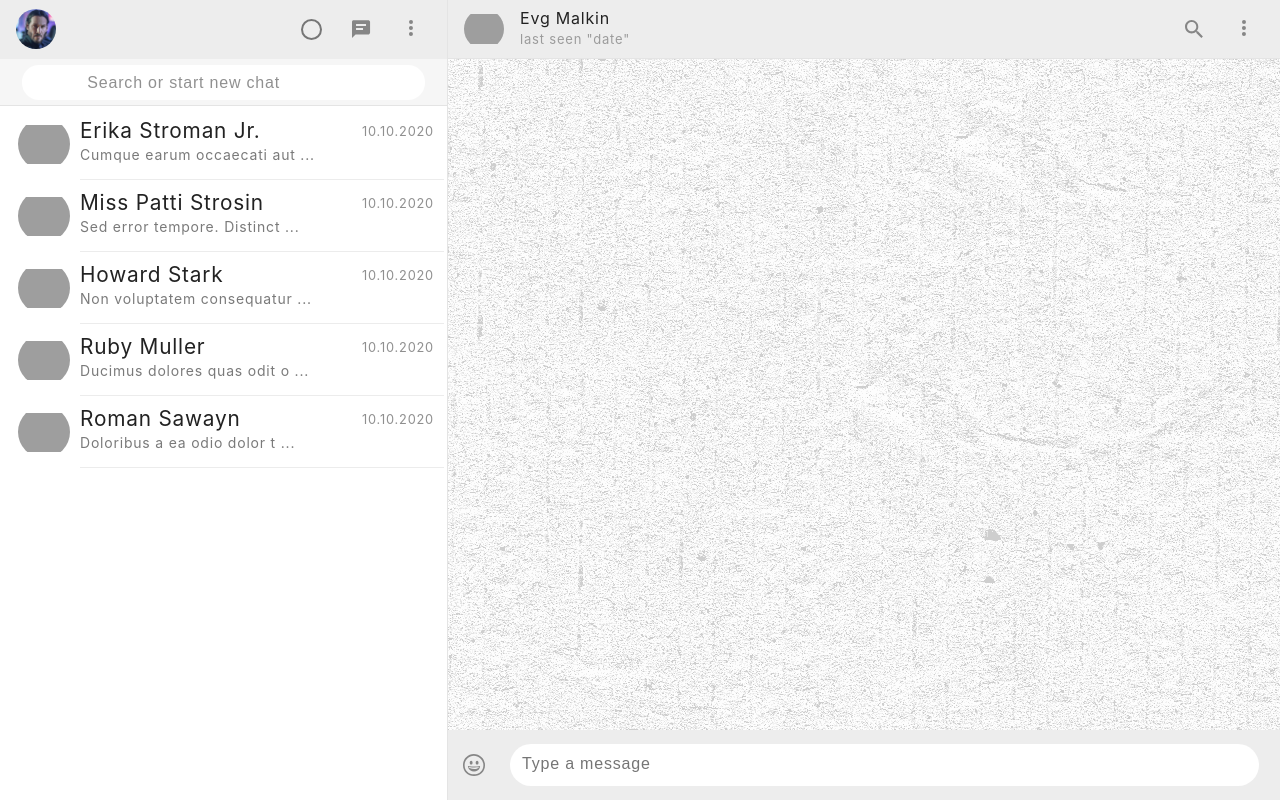
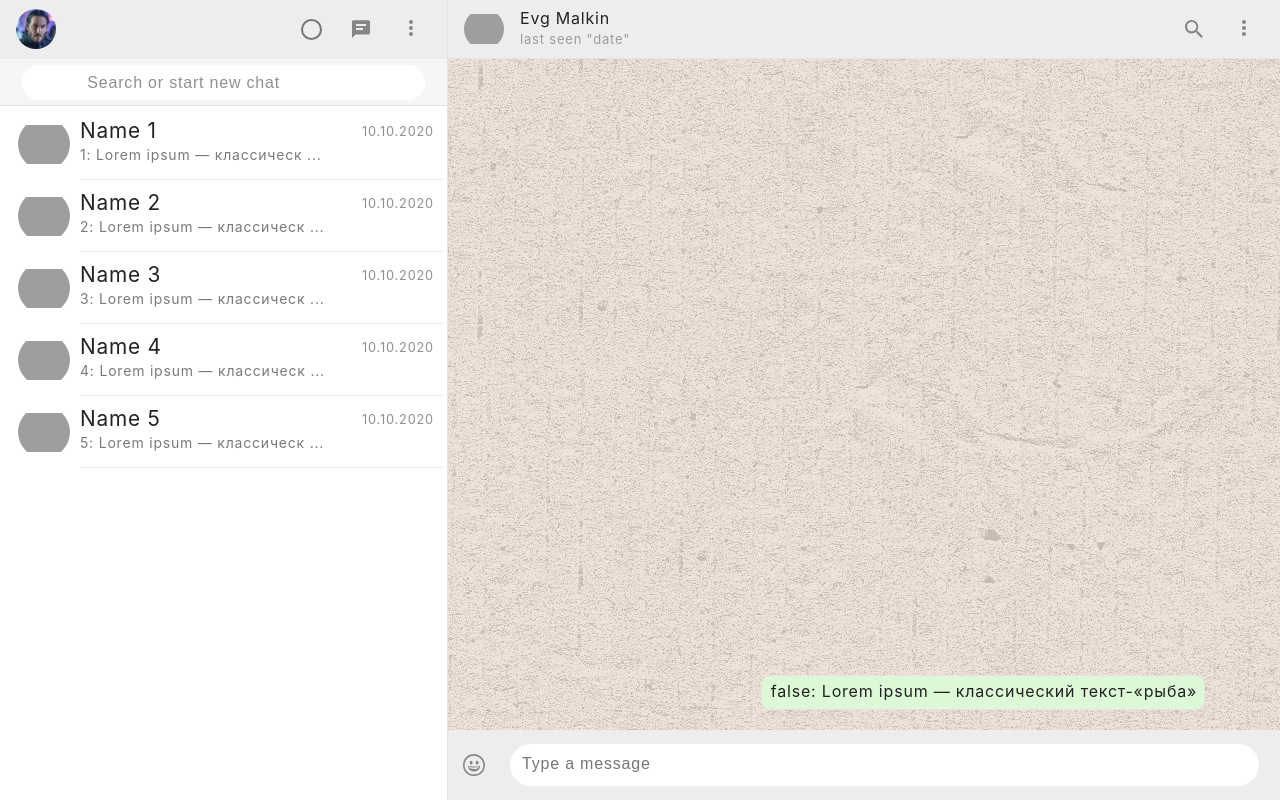
Before and after one commit to yygthb/whatsApp-demo, a React (Create React App) app: page / in a window 1280 px wide. Built offline with nearby package versions, Linux system fonts and the light colour scheme; grey boxes are pictures that could not be loaded.

Commit message:
color incoming-outgoing messages

```diff
--- a/src/App.js
+++ b/src/App.js
@@ -12,10 +12,15 @@ function App() {
   const [owner, setOwner] = useState(loadOwnerInfo())
   // load dialogs from remote server
   const [dialogs, setDialogs] = useState(createDialogs(5))
+
   // selecting active dialog from dialogs
   const [dialog, setDialog] = useState({
     userId: 999,
     userName: 'Evg Malkin',
+    userLastMessage: {
+      incoming: false,
+      text: 'Lorem ipsum — классический текст-«рыба»'
+    }
   })
 
   // get dialog from DialogsComponent and push it to ContentComponent
--- a/src/components/Content/ActiveDialog/ActiveDialog.css
+++ b/src/components/Content/ActiveDialog/ActiveDialog.css
@@ -76,9 +76,9 @@
     width: 100%;
     height: 100%;
     background-image: url(/images/wallpaper-min.png);
-    opacity: .4;
+    opacity: .7;
 }
-/* .activedialog__content_background::after {
+.activedialog__content_background::after {
   display: block;
   content: '';
   position: absolute;
@@ -87,8 +87,8 @@
   width: 100%;
   height: 100%;
   background-color: var(--content-dialogs-background-color);
-  opacity: .2;
-} */
+  opacity: .5;
+}
 
 .content__main {
   position: absolute;
@@ -96,6 +96,54 @@
   height: 100%;
   top: 0;
   left: 0;
+
+  display: flex;
+  flex-direction: column;
+
+  overflow-y: scroll;
+}
+
+.content__main_messages {
+  margin: auto 0 0;
+  padding: 0 9% 8px 9%;
+}
+
+.content__message {
+  margin-bottom: 12px;
+  padding: 6px 7px 8px 9px;
+  max-width: 65%;
+  border: 1px solid var(--sidebar-border-color);
+  border-radius: 9px;
+}
+
+.content__message.incoming {
+  float: left;
+  background-color: var(--message-incoming-background);
+}
+
+.content__message.outgoing {
+  float: right;
+  background-color: var(--message-outgoing-background);
+}
+
+.content__message_text {
+
+}
+
+@media only screen and (max-width: 1300px) {
+  .content__message {
+    max-width: 75%;
+  }
+}
+@media only screen and (max-width: 1024px) {
+  .content__message {
+    max-width: 85%;
+  }
+}
+@media only screen and (max-width: 900px) {
+  .content__message {
+    max-width: 95%;
+  }
 }
 
 /* ------------------------Footer------------------------ */
--- a/src/components/Content/ActiveDialog/ActiveDialog.js
+++ b/src/components/Content/ActiveDialog/ActiveDialog.js
@@ -26,9 +26,23 @@ export default function ActiveDialog ({dialog}) {
       </header>
       <main className="activedialog__content">
         <div className="activedialog__content_background"></div>
-        <div className="content__main">
-          {dialog.userLastMessage}
-        </div>
+        {
+          dialog.userLastMessage ?
+            <div className="content__main">
+              <div className="content__main_messages">
+                {/* <div className="content__message outgoing"> */}
+                <div className={
+                  dialog.userLastMessage.incoming ? `content__message incoming` : `content__message outgoing`
+                }>
+                  <div className="content__message_text">
+                    {`${dialog.userLastMessage.incoming}: ${dialog.userLastMessage.text}`}
+                  </div>
+                </div>
+              </div>
+            </div>
+          :
+            <span></span>
+        }
 
       </main>
       <footer className="activedialog__footer">
@@ -38,9 +52,7 @@ export default function ActiveDialog ({dialog}) {
         <div className="footer__input">
           <input className="input__message"
             placeholder="Type a message"
-          >
-
-          </input>
+          ></input>
         </div>
       </footer>
     </div>
--- a/src/components/Sidebar/Dialogs/Dialog/Dialog.js
+++ b/src/components/Sidebar/Dialogs/Dialog/Dialog.js
@@ -35,7 +35,7 @@ const Dialog = ({dialog}) => {
             <div className="contact__lastmessage_text">
               <p>
                 {/* last message text ... */}
-                {cutLastMessage(dialog.userLastMessage)}
+                {cutLastMessage(dialog.userLastMessage.text)}
               </p>
             </div>
             <div className="dialog__settings_wrap">
--- a/src/index.css
+++ b/src/index.css
@@ -32,9 +32,11 @@ code {
   --background-top-height: 125px;
   --background-mid-color: #d9dbd5;
   --content-main-background-color: #f8f9fb;
-  --content-dialogs-background-color: #e5ddd5;
+  --content-dialogs-background-color: #daba9b;
   --intro-secondary: rgba(0, 0, 0, 0.45);
   --header-control-background: #d5d5d5;
+  --message-incoming-background: white;
+  --message-outgoing-background: #dcf8d6;
   --page-shadow-rgb: rgb(162, 162, 162);
   --page-margin-top: 19px;
   --page-margin-top-bottom: 38px;
--- a/src/state/state.dialogs.js
+++ b/src/state/state.dialogs.js
@@ -3,6 +3,10 @@
 import faker from 'faker'
 
 const avatarDefault = '/images/avatar-default.png'
+
+const randomBoolean = () => {
+  return Math.random() >= 0.5
+}
 
 export default function createDialogs (num) {
   const arr = []
@@ -10,11 +14,18 @@ export default function createDialogs (num) {
     arr.push(
       {
         userId: i,
-        // userName: `Name ${i}`
-        userName: faker.name.findName(),
+        userName: `Name ${i}`,
+        // userName: faker.name.findName(),
         // userAvatar: faker.image.avatar() || avatarDefault,
-        userAvatar: avatarDefault || faker.image.avatar(),
-        userLastMessage: faker.lorem.paragraph(),
+        userAvatar: avatarDefault,
+        userLastMessage: {
+          incoming: randomBoolean(),
+          text: `${i}: Lorem ipsum — классический текст-«рыба». Является искажённым отрывком из философского трактата Марка Туллия Цицерона «О пределах добра и зла», написанного в 45 году до н. э. на латинском языке, обнаружение сходства приписывается Ричарду МакКлинтоку`
+        },
+        // userLastMessage: {
+        //   incoming: randomBoolean(),
+        //   text: faker.lorem.paragraph()
+        // },
       }
     )
   }
```
